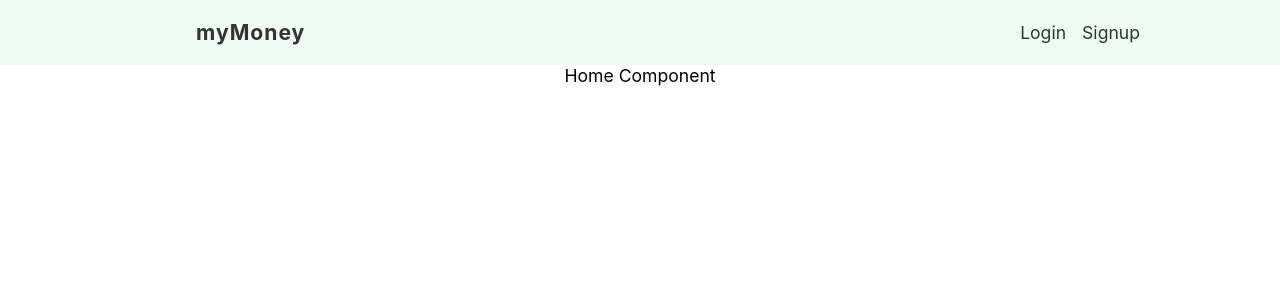
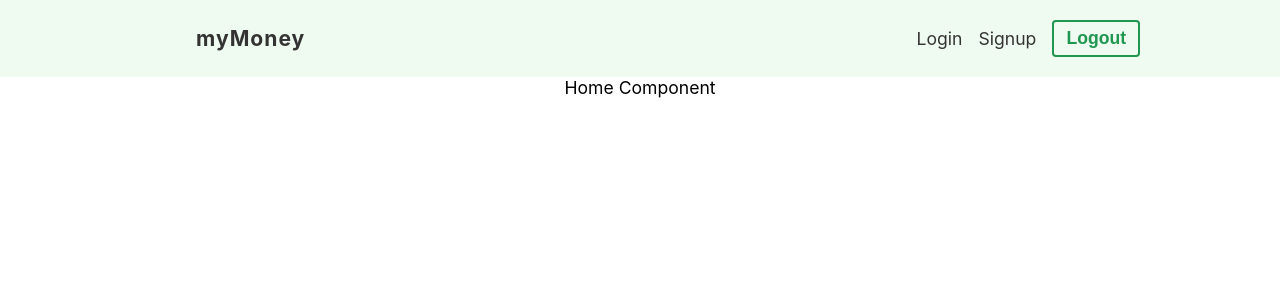
Before and after one commit to rkumayan/myMoney, a React (Create React App) app: page / in a window 1280 px wide. Shown: the top 300 px of the page. Built offline with nearby package versions, Linux system fonts and the light colour scheme.

Commit message:
added useLogout call in logout component

```diff
--- a/src/components/Navbar.js
+++ b/src/components/Navbar.js
@@ -1,12 +1,18 @@
 import styles from './Navbar.module.css';
 import { Link } from 'react-router-dom';
+import {useLogout} from '../hooks/useLogout';
+
 const Navbar = () => {
+    const {logout, error , isPending} = useLogout();
     return (
         <nav className={ styles.navbar}>
             <ul>
                 <li className= {styles.title} > <Link to = "/">myMoney</Link></li>
                 <li> <Link to="/login"> Login</Link></li>
                 <li> <Link to="/signup"> Signup </Link></li>
+                <li>
+                    <button className="btn" onClick={logout}>Logout</button>
+                </li>
             </ul>
         </nav>
      );
--- a/src/hooks/useLogout.js
+++ b/src/hooks/useLogout.js
@@ -1,7 +1,7 @@
 import {useState} from 'react';
 import { projectAuth } from '../firebase/config';
 import { useAuthContext } from './useAuthContext';
-const useLogout = () =>{
+export const useLogout = () =>{
     const [error, setError] = useState(null);
     const [isPending, setIsPending] = useState(false);
     const {dispatch} = useAuthContext();
```
